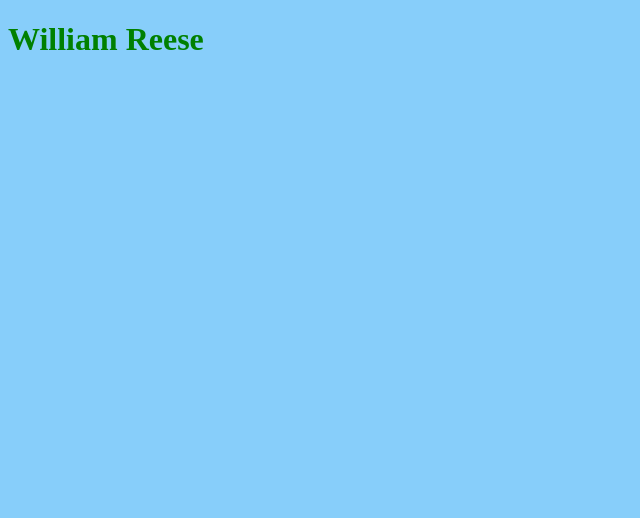
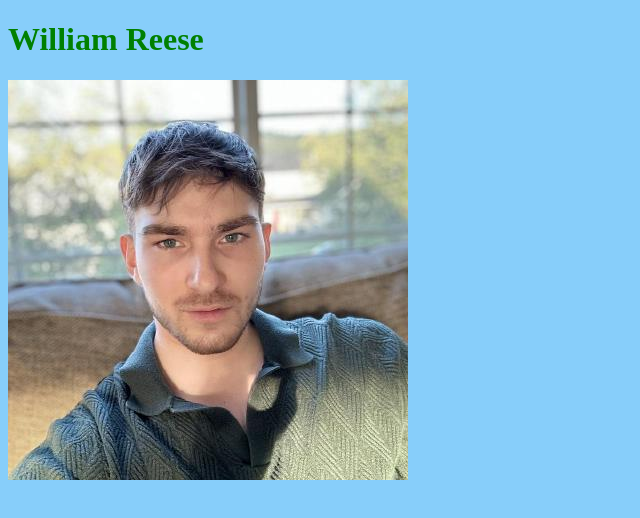
Before and after one commit to wreese3/wreese3.github.io, a plain HTML site: page index.html in a window 1280 px wide. Shown: the whole page, without its empty margins (0-640 px from the left). Drawn offline with Linux system fonts and the light colour scheme.

Commit message:
Add my face to homepage.

```diff
--- a/index.html
+++ b/index.html
@@ -21,4 +21,5 @@
 </head>
 <body>
     <h1>William Reese</h1>
+    <img src="my_face.jpg" alt="My Face">
 </body>
```
Also changed, not shown: my_face.jpg (added).
